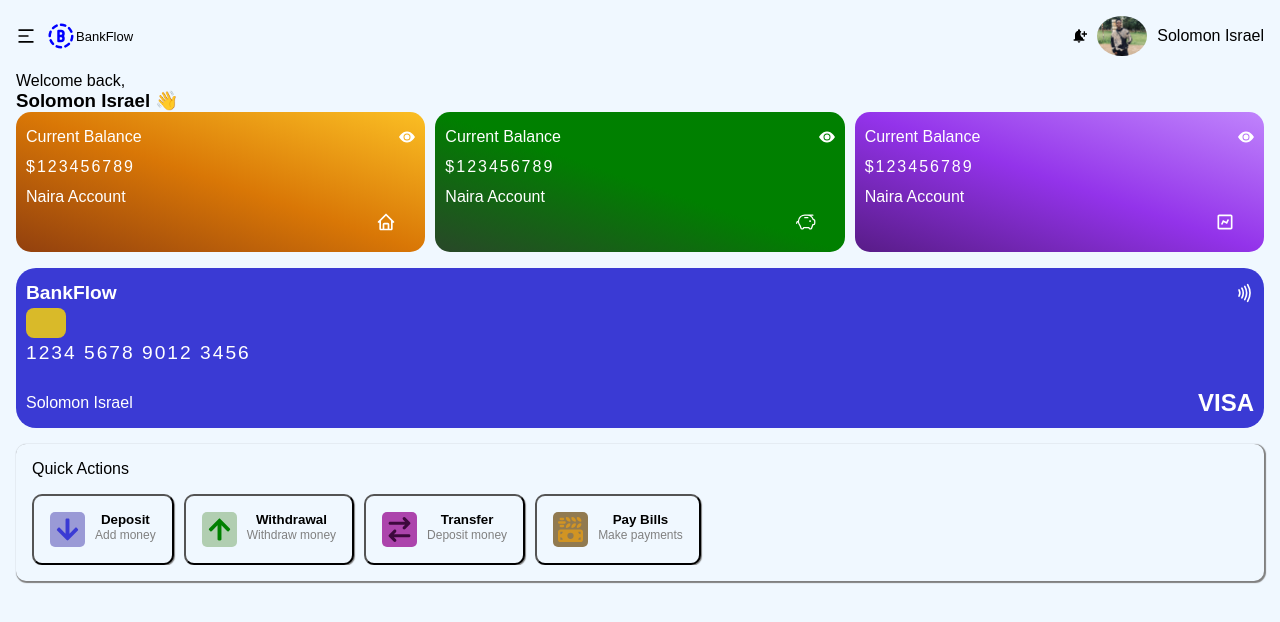
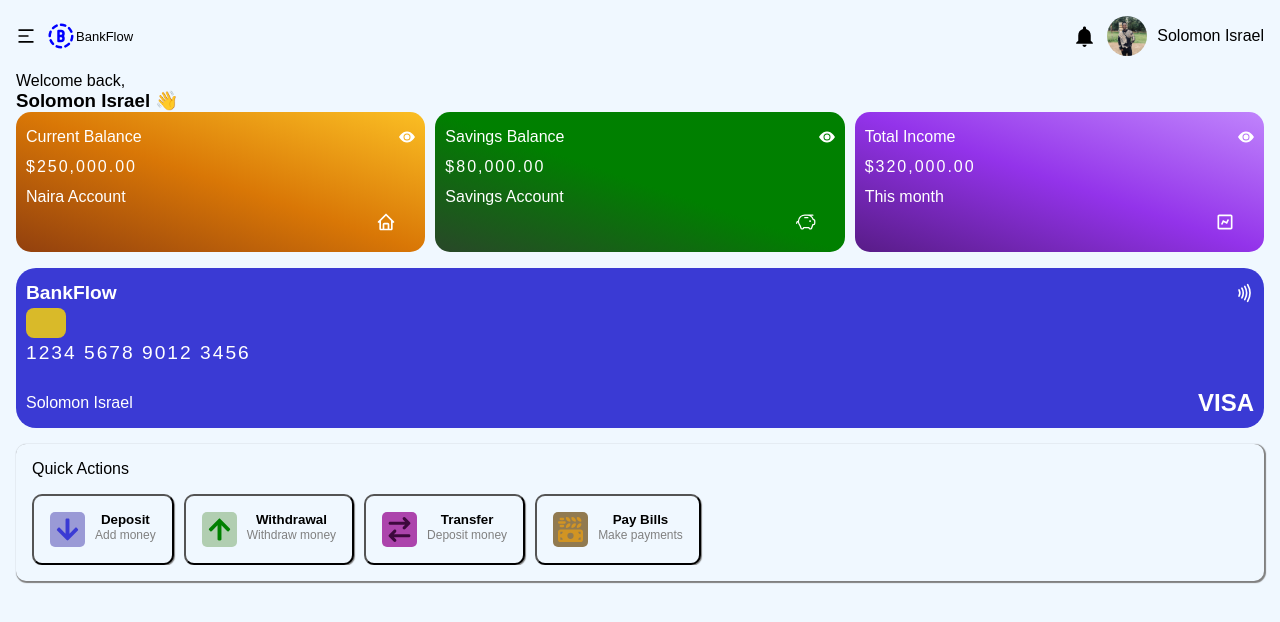
Before and after one commit to Solomon-israel/bank-app, a React (Vite) app: page / in a window 1280 px wide. Shown: the top 622 px of the page. Built offline with nearby package versions, Linux system fonts and the light colour scheme.

Commit message:
updated header

```diff
--- a/src/App.jsx
+++ b/src/App.jsx
@@ -1,7 +1,12 @@
 import styles from "./App.module.css";
 import { TbCircleDashedLetterB } from "react-icons/tb";
 import { RiMenu2Line } from "react-icons/ri";
-import { MdNotificationAdd, MdNoTransfer, MdSavings } from "react-icons/md";
+import {
+  MdNotificationAdd,
+  MdNotifications,
+  MdNoTransfer,
+  MdSavings,
+} from "react-icons/md";
 import { BsEyeFill } from "react-icons/bs";
 import { BiChart, BiHome } from "react-icons/bi";
 import { PiPiggyBank } from "react-icons/pi";
@@ -25,7 +30,7 @@ export default function App() {
         </div>
 
         <div className={styles.header_right}>
-          <MdNotificationAdd />
+          <MdNotifications className={styles.notification_bell} />
           <div className={styles.user_image}>
             <img src="/user-image.png" alt="user" />
           </div>
@@ -46,28 +51,28 @@ export default function App() {
               <p>Current Balance</p>
               <BsEyeFill />
             </div>
-            <p className={styles.acct_num}>$123456789</p>
+            <p className={styles.acct_num}>$250,000.00</p>
             <span>Naira Account</span>
             <BiHome className={styles.balance_cards_icon} />
           </div>
 
           <div className={`${styles.balance_cards} ${styles.card_two}`}>
             <div className={styles.balance_card_top}>
-              <p>Current Balance</p>
+              <p>Savings Balance</p>
               <BsEyeFill />
             </div>
-            <p className={styles.acct_num}>$123456789</p>
-            <span>Naira Account</span>
+            <p className={styles.acct_num}>$80,000.00</p>
+            <span>Savings Account</span>
             <PiPiggyBank className={styles.balance_cards_icon} />
           </div>
 
           <div className={`${styles.balance_cards} ${styles.card_three}`}>
             <div className={styles.balance_card_top}>
-              <p>Current Balance</p>
+              <p>Total Income</p>
               <BsEyeFill />
             </div>
-            <p className={styles.acct_num}>$123456789</p>
-            <span>Naira Account</span>
+            <p className={styles.acct_num}>$320,000.00</p>
+            <span>This month</span>
             <BiChart className={styles.balance_cards_icon} />
           </div>
         </div>
--- a/src/App.module.css
+++ b/src/App.module.css
@@ -63,8 +63,12 @@ body {
   gap: 10px;
 }
 
+.notification_bell{
+  font-size: 25px;
+}
+
 .user_image {
-  width: 50px;
+  width: 40px;
   height: 40px;
   border-radius: 50%;
   overflow: hidden;
@@ -115,6 +119,11 @@ body {
   background: linear-gradient(to top right, #92400e, #d97706, #fbbf24);
 }
 
+.card_one span {
+  width: 150px;
+  display: block;
+}
+
 .card_two {
   background: linear-gradient(
     to top right,
@@ -124,8 +133,18 @@ body {
   );
 }
 
+.card_two span {
+  width: 150px;
+  display: block;
+}
+
 .card_three {
   background: linear-gradient(to top right, #581c87, #9333ea, #c084fc);
+}
+
+.card_three span {
+  width: 150px;
+  display: block;
 }
 
 .card {
```
